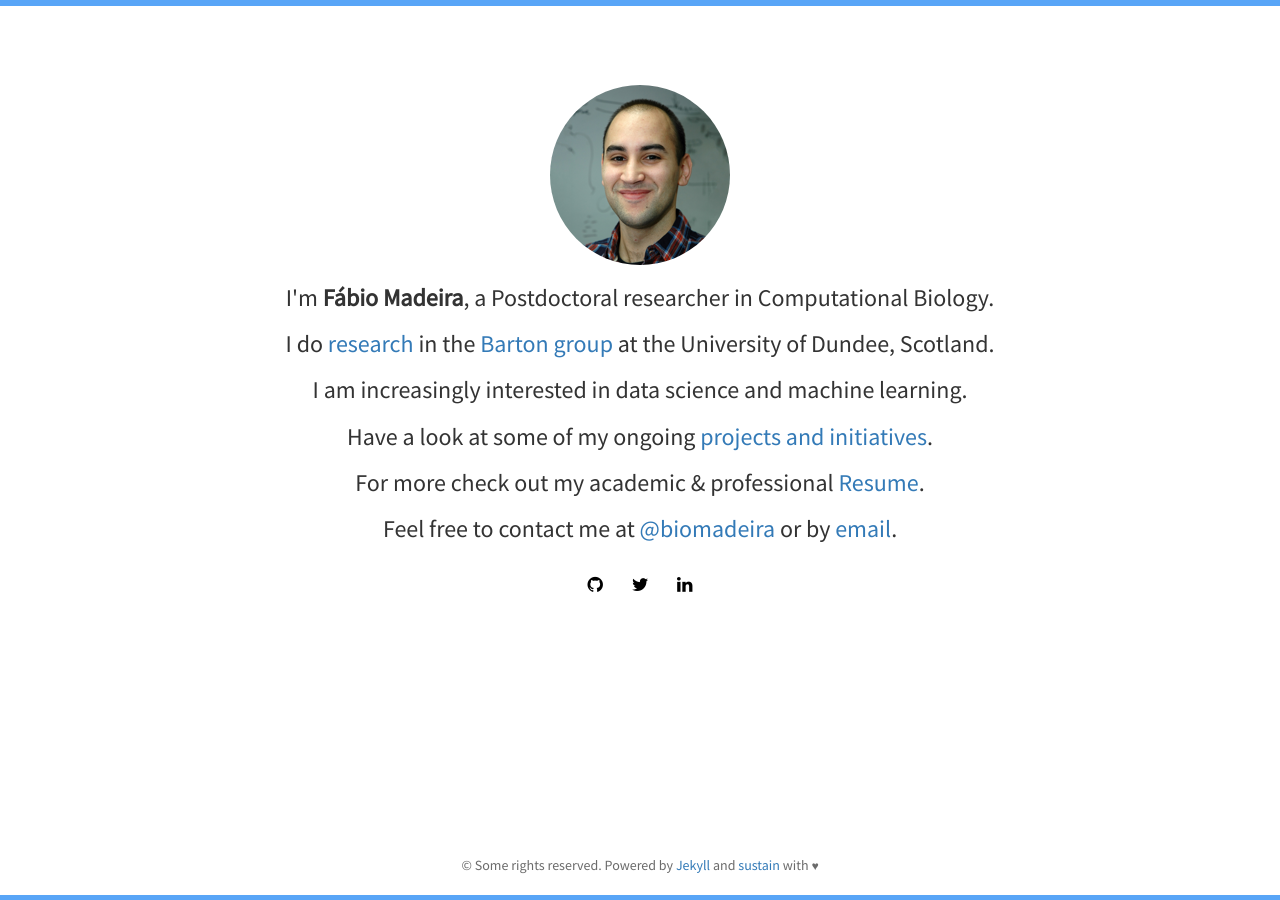
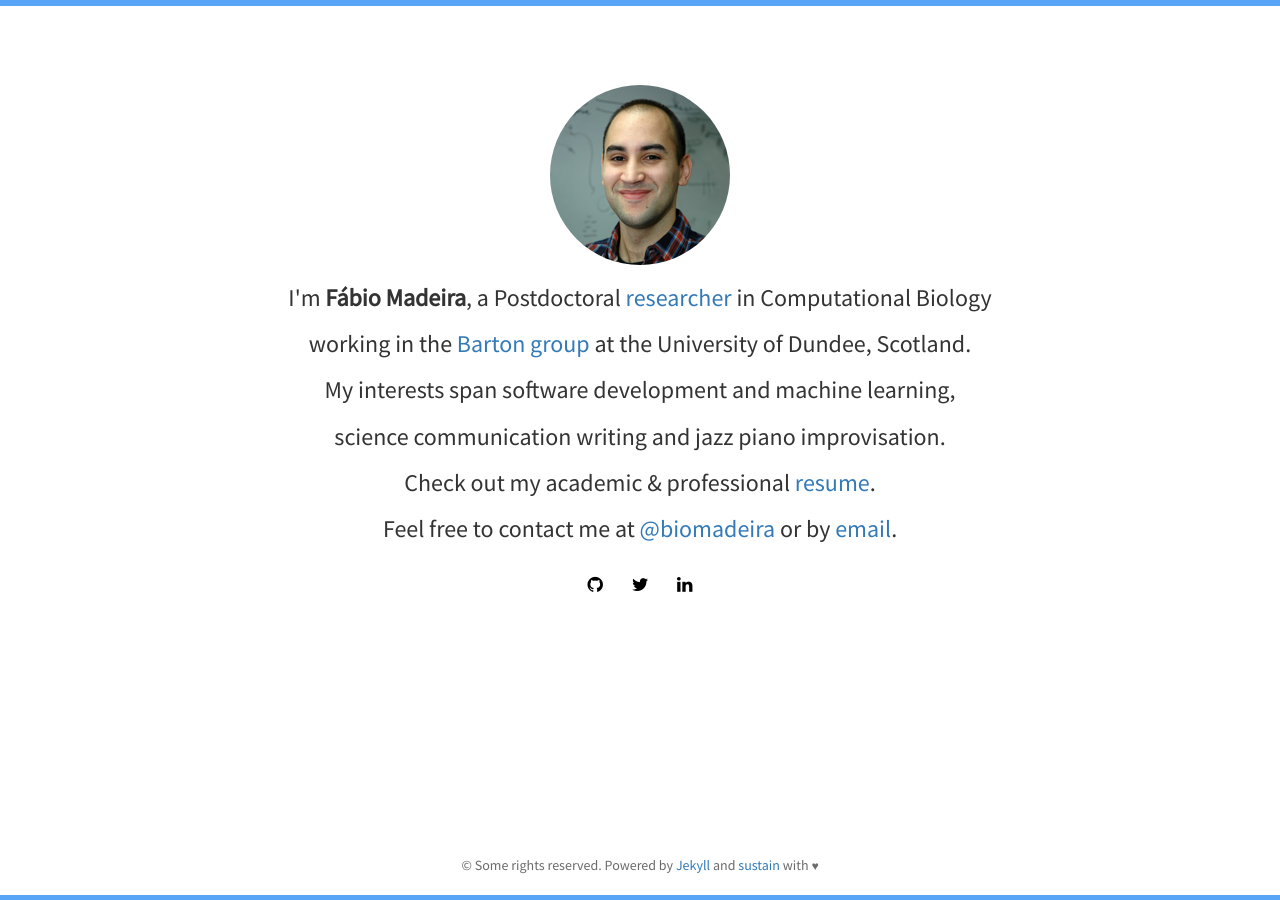
Before and after one commit to biomadeira/biomadeira.github.io, a Jekyll site: the page built from index.html, in a window 1280 px wide. Built offline with Jekyll 4.4.1, drawn with Linux system fonts in a browser that asks for light colours; nearby versions of some CDN libraries.

```diff
--- a/index.html
+++ b/index.html
@@ -7,11 +7,12 @@ layout: home
 	  <div class="avatar">
 		<img class="img-circle" src="{{ site.baseurl }}static/img/{{ site.avatar }}" alt="Responsive image">
 	  </div>
-	  <h3>I'm <strong>Fábio Madeira</strong>, a Postdoctoral researcher in Computational Biology.</h3>
-	  <h3>I do <a href="{{ site.baseurl }}/research.html">research</a> in the <a href="http://www.compbio.dundee.ac.uk/">Barton group</a> at the University of Dundee, Scotland.</h3>
-	  <h3>I am increasingly interested in data science and machine learning.</h3>
-	  <h3>Have a look at some of my ongoing <a href="{{ site.baseurl }}/projects.html"> projects and initiatives</a>.</h3>
-	  <h3>For more check out my academic &amp; professional <a href="http://biomadeira.github.io/resume">Resume</a>.</h3>
+	  <h3>I'm <strong>Fábio Madeira</strong>, a Postdoctoral
+			<a href="https://orcid.org/0000-0001-8728-9449">researcher</a> in Computational Biology</h3>
+	  <h3>working in the <a href="http://www.compbio.dundee.ac.uk/">Barton group</a> at the University of Dundee, Scotland.</h3>
+	  <h3>My interests span software development and machine learning, </h3>
+	  <h3> science communication writing and jazz piano improvisation. </h3>
+		<h3>Check out my academic &amp; professional <a href="{{ site.baseurl }}/static/resume.pdf">resume</a>.</h3>
 	  <h3>Feel free to contact me at <a href="http://twitter.com/biomadeira">@biomadeira</a> or by <a href="mailto:fabiomadeira@me.com">email</a>.</h3>
 	  {% include social.html %}
 	</div>
```
Also changed, not shown: _layouts/layout.html (line endings or trailing spaces).
